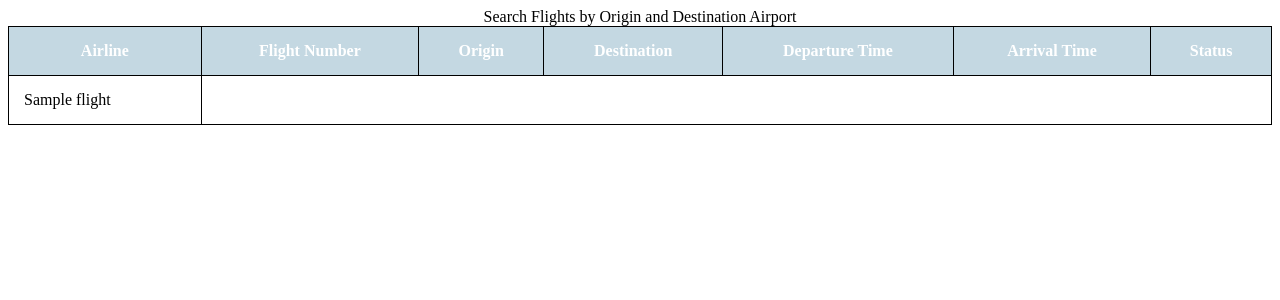
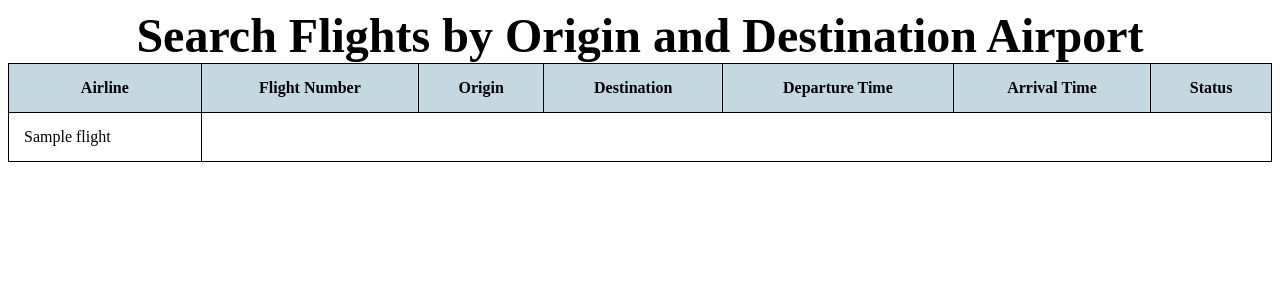
Before and after one commit to jstnchng/christie-air, a Flask app: template templates/search_flights_by_airport.html in a window 1280 px wide. Shown: the top 300 px of the page. Run offline with Flask 2, Linux system fonts and the light colour scheme; the template is opened without the code that fills it: most values are stand-ins (such as "Sample title", 1, 10 or a date in 2020); parts of the project's set-up code (start-up, migrations or seed data) failed here and were passed over.

Commit message:
dsadjfasfadsfijad

```diff
--- a/templates/search_flights_by_airport.html
+++ b/templates/search_flights_by_airport.html
@@ -16,7 +16,7 @@ th, td {
 }
 th {
     background-color: #c4d8e2;
-    color: white
+    color: black
 }
 </style>
 </head>
@@ -41,7 +41,7 @@ th {
 
 <table id="Flights" summary="Search Flights by Origin and Destination Airport" style="width:100%">
 
-	<caption>Search Flights by Origin and Destination Airport</caption>
+	<caption><font size="20"><b><strong>Search Flights by Origin and Destination Airport</strong></b></font></caption>
 
     <thead>
         <tr>
```
